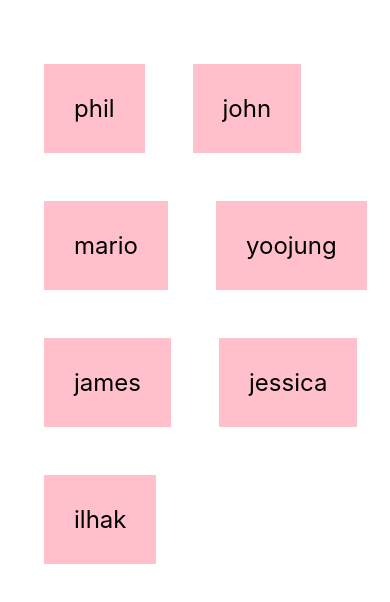
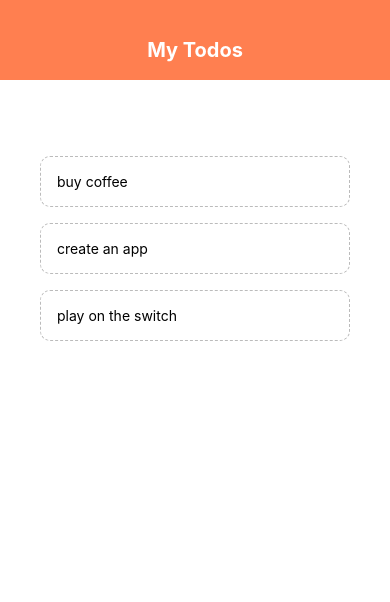
Before and after one commit to Jaeja-Phil/react-native-ninja, a React Native app: screen / in a window 390 px wide. Shown: the top 602 px of the page. Built offline with nearby package versions, Linux system fonts and the light colour scheme.

Commit message:
add todoitem, header component

```diff
--- a/App.js
+++ b/App.js
@@ -1,44 +1,34 @@
 import React, { useState } from 'react';
 import { StyleSheet, Text, View, ScrollView, FlatList, TouchableOpacity } from 'react-native';
 
+import Header from './components/Header';
+import TodoItem from './components/TodoItem';
+
 export default function App() {
-  const [people, setPeople] = useState([
-    { name: 'phil', id: '1' },
-    { name: 'john', id: '2' },
-    { name: 'mario', id: '3' },
-    { name: 'yoojung', id: '4' },
-    { name: 'james', id: '5' },
-    { name: 'jessica', id: '6' },
-    { name: 'ilhak', id: '7' },
+  const [todos, setTodos] = useState([
+    { text: 'buy coffee', key: '1' },
+    { text: 'create an app', key: '2' },
+    { text: 'play on the switch', key: '3' },
   ]);
 
-  const pressHandler = (id) => {
-    setPeople((prevState) => {
-      return prevState.filter((person) => person.id !== id);
+  const pressHandler = (key) => {
+    setTodos((prevTodos) => {
+      return prevTodos.filter((todo) => todo.key !== key);
     });
   };
 
   return (
     <View style={styles.container}>
-      <FlatList
-        keyExtractor={(item) => item.id}
-        numColumns={2}
-        data={people}
-        renderItem={({ item }) => (
-          <TouchableOpacity onPress={() => pressHandler(item.id)}>
-            <Text style={styles.item}>{item.name}</Text>
-          </TouchableOpacity>
-        )}
-      />
-      {/* <ScrollView>
-        {people.map((person) => {
-          return (
-            <Text style={styles.item} key={person.key}>
-              {person.name}
-            </Text>
-          );
-        })}
-      </ScrollView> */}
+      <Header />
+      <View style={styles.content}>
+        {/* to form */}
+        <View style={styles.list}>
+          <FlatList
+            data={todos}
+            renderItem={({ item }) => <TodoItem item={item} pressHandler={pressHandler} />}
+          />
+        </View>
+      </View>
     </View>
   );
 }
@@ -47,13 +37,11 @@
   container: {
     flex: 1,
     backgroundColor: '#fff',
-    paddingTop: 40,
-    paddingHorizontal: 20,
   },
-  item: {
-    margin: 24,
-    padding: 30,
-    backgroundColor: 'pink',
-    fontSize: 24,
+  content: {
+    padding: 40,
+  },
+  list: {
+    marginTop: 20,
   },
 });
--- /dev/null
+++ b/components/Header.js
@@ -0,0 +1,25 @@
+import React from 'react';
+import { StyleSheet, Text, View } from 'react-native';
+
+export default function Header() {
+  return (
+    <View style={styles.header}>
+      <Text style={styles.title}>My Todos</Text>
+    </View>
+  );
+}
+
+const styles = StyleSheet.create({
+  header: {
+    height: 80,
+    // position: 'fixed',
+    paddingTop: 38,
+    backgroundColor: 'coral',
+  },
+  title: {
+    textAlign: 'center',
+    color: '#fff',
+    fontSize: 20,
+    fontWeight: 'bold',
+  },
+});
--- /dev/null
+++ b/components/TodoItem.js
@@ -0,0 +1,21 @@
+import React from 'react';
+import { StyleSheet, Text, TouchableOpacity } from 'react-native';
+
+export default function TodoItem({ item, pressHandler }) {
+  return (
+    <TouchableOpacity onPress={() => pressHandler(item.key)}>
+      <Text style={styles.item}>{item.text}</Text>
+    </TouchableOpacity>
+  );
+}
+
+const styles = StyleSheet.create({
+  item: {
+    padding: 16,
+    marginTop: 16,
+    borderColor: '#bbb',
+    borderWidth: 1,
+    borderStyle: 'dashed',
+    borderRadius: 10,
+  },
+});
```
